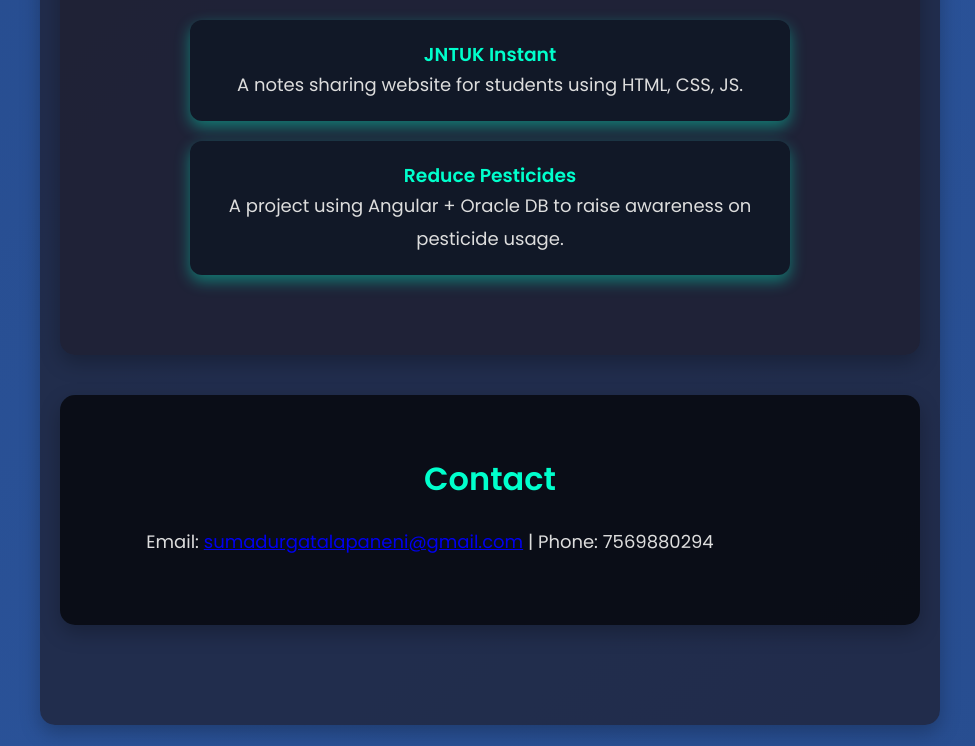
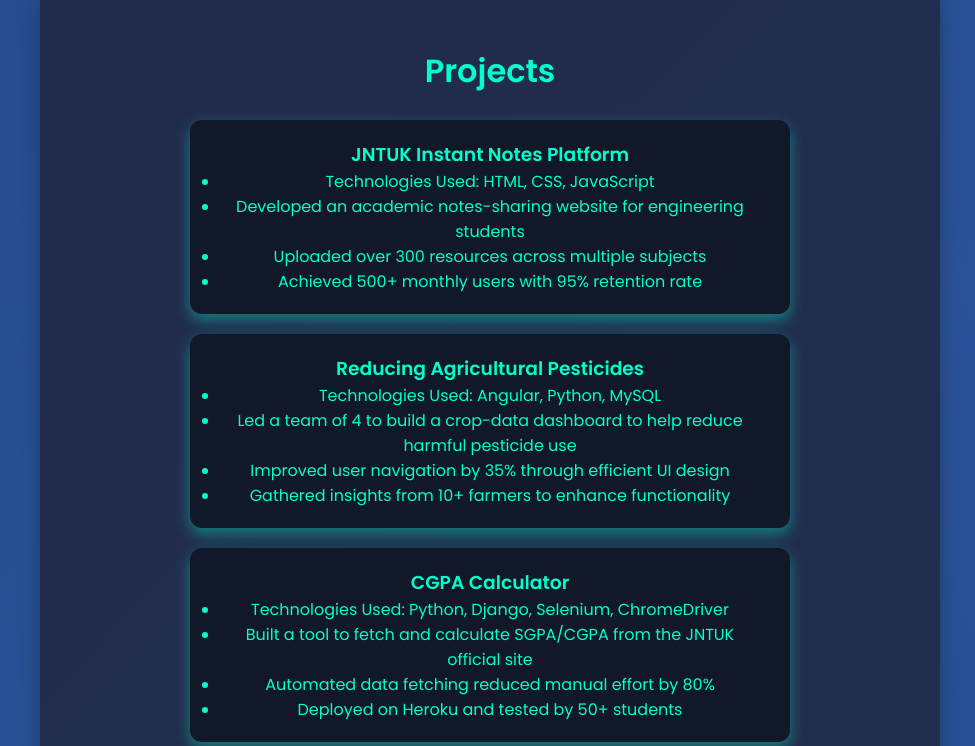
Before and after one commit to Suma-Durga/suma_portfolio, a plain HTML site: page index.html in a window 1280 px wide. Shown: the part 1315-2061 px from the top of the page, without its empty margins (150-1125 px from the left). Drawn offline with Linux system fonts and the light colour scheme.

Commit message:
Update index.html

```diff
--- a/index.html
+++ b/index.html
@@ -31,7 +31,9 @@
 
   <section id="about" class="section">
     <h2>About Me</h2>
-    <p>I am Thalapaneni Suma Durga, a passionate web developer and a recent B.Tech graduate in Computer Science and Engineering from Narasaraopeta Engineering College.I love creating clean, user-friendly websites and applications using Java, Spring Boot, Python, Flask/Django, HTML, CSS, JavaScript, and MySQL.</p>
+    <p>I am Thalapaneni Suma Durga, a passionate web developer currently pursuing my final year of B.Tech in Computer Science and Engineering at NEC. I enjoy creating clean, user-friendly websites and applications using technologies like Java, Spring Boot, Python, Flask/Django, HTML, CSS, JavaScript, and MySQL.</p>
+  </section>
+
   <section id="skills" class="section dark-section">
     <h2>Skills</h2>
     <div class="skills">
@@ -44,27 +46,47 @@
       <div class="card">JavaScript</div>
       <div class="card">Angular</div>
       <div class="card">MySQL</div>
-
     </div>
   </section>
 
   <section id="projects" class="section">
     <h2>Projects</h2>
+
     <div class="project">
-    <h3>JNTUK Instant</h3>
-    <p>A notes sharing website for students using HTML, CSS, JS.</p>
+      <h3>JNTUK Instant Notes Platform</h3>
+      <ul>
+        <li>Technologies Used: HTML, CSS, JavaScript</li>
+        <li>Developed an academic notes-sharing website for engineering students</li>
+        <li>Uploaded over 300 resources across multiple subjects</li>
+        <li>Achieved 500+ monthly users with 95% retention rate</li>
+      </ul>
     </div>
+
     <div class="project">
-    <h3>Reduce Pesticides</h3>
-    <p>A project using Angular + Oracle DB to raise awareness on pesticide usage.</p>
+      <h3>Reducing Agricultural Pesticides</h3>
+      <ul>
+        <li>Technologies Used: Angular, Python, MySQL</li>
+        <li>Led a team of 4 to build a crop-data dashboard to help reduce harmful pesticide use</li>
+        <li>Improved user navigation by 35% through efficient UI design</li>
+        <li>Gathered insights from 10+ farmers to enhance functionality</li>
+      </ul>
+    </div>
 
+    <div class="project">
+      <h3>CGPA Calculator</h3>
+      <ul>
+        <li>Technologies Used: Python, Django, Selenium, ChromeDriver</li>
+        <li>Built a tool to fetch and calculate SGPA/CGPA from the JNTUK official site</li>
+        <li>Automated data fetching reduced manual effort by 80%</li>
+        <li>Deployed on Heroku and tested by 50+ students</li>
+      </ul>
     </div>
   </section>
 
   <section id="contact" class="section dark-section">
     <h2>Contact</h2>
     <p>Email: <a href="mailto:sumadurgatalapaneni@gmail.com">sumadurgatalapaneni@gmail.com</a> | Phone: 7569880294</p>
+  </section>
 
-  </section>
 </body>
 </html>
```
Lines whose indentation alone changed are shown as unchanged.
